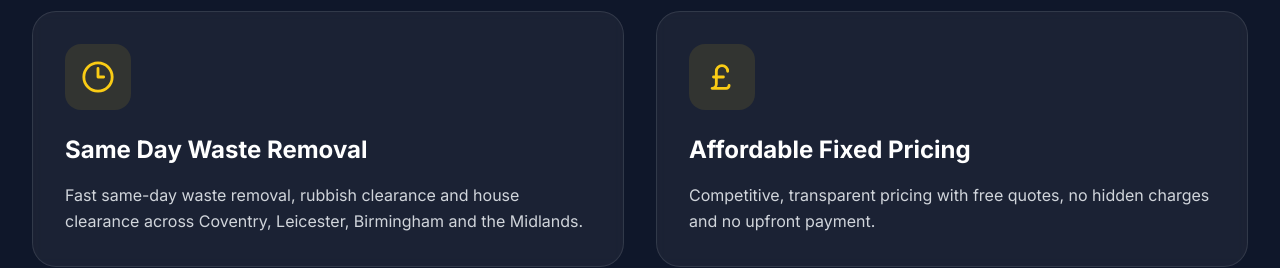
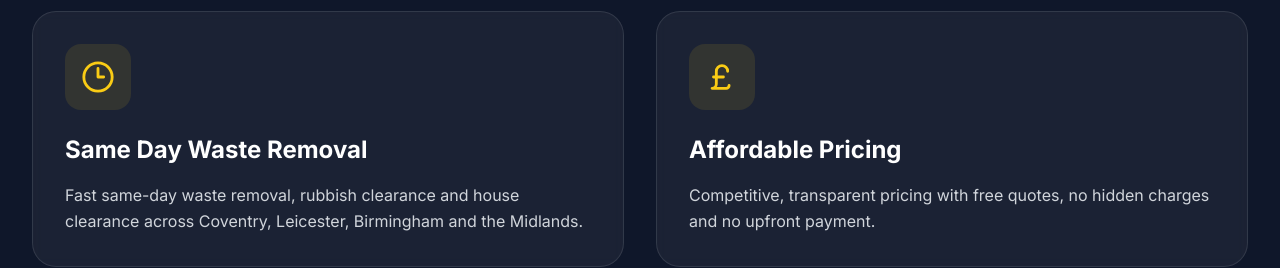
Before and after one commit to ytazam1009-web/maxx-waste-removals, a Next.js app: page / in a window 1280 px wide. Shown: the part 3200-3468 px from the top of the page. Built offline with nearby package versions, Linux system fonts and the light colour scheme; no server answers.

Commit message:
components/home/WhyChooseUs.jsx

```diff
--- a/components/home/WhyChooseUs.jsx
+++ b/components/home/WhyChooseUs.jsx
@@ -21,7 +21,7 @@ description:
 
     {
       icon: <PoundSterling size={34} />,
-      title: "Affordable Fixed Pricing",
+      title: "Affordable Pricing",
 description:
   "Competitive, transparent pricing with free quotes, no hidden charges and no upfront payment.",
     },
```
